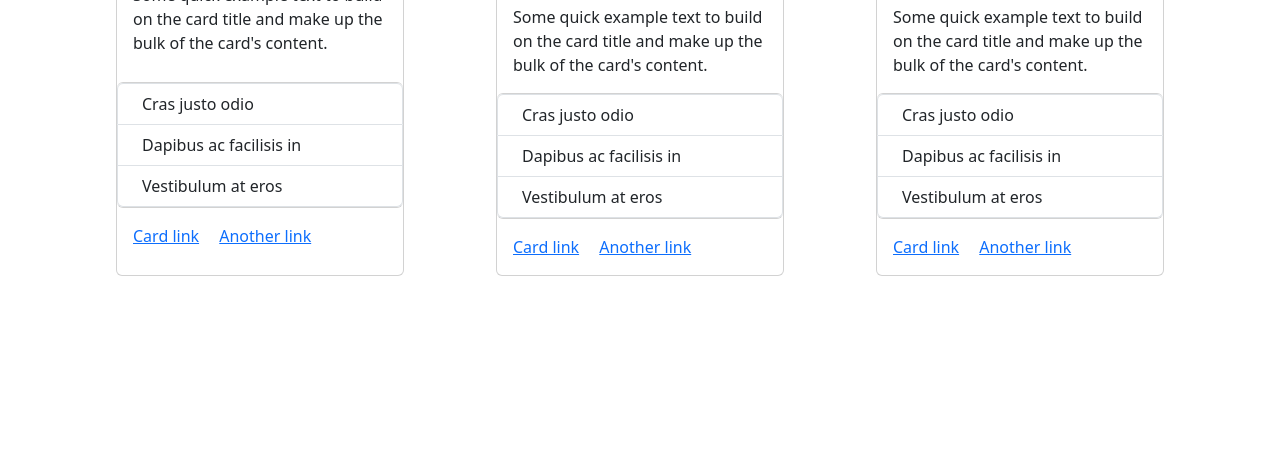
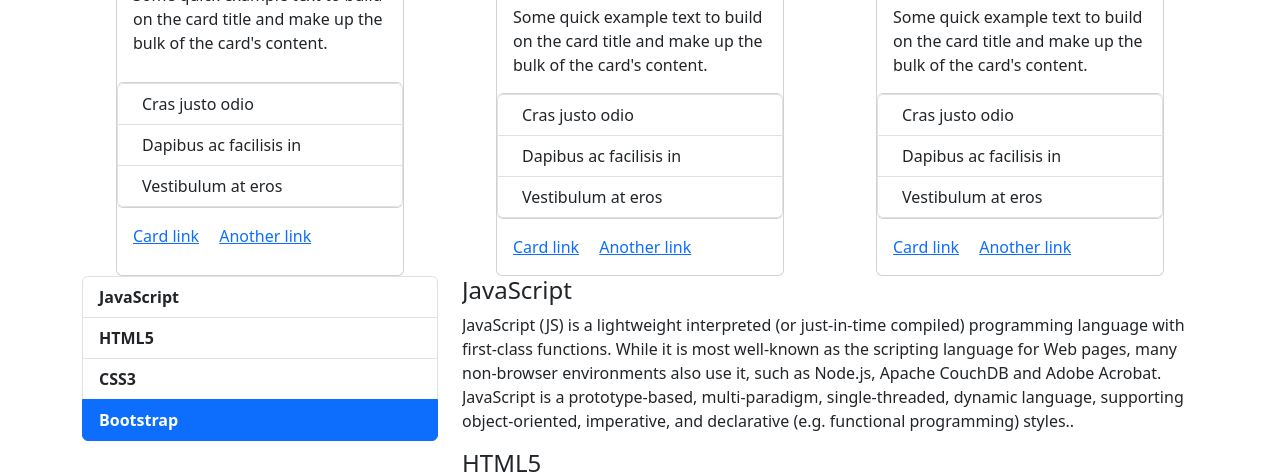
Before and after one commit to amazingawwal/Bootstrap-Portfolio, a plain HTML site: page index.html in a window 1280 px wide. Shown: the part 1425-1901 px from the top of the page. Before the commit the page ends 1701 px from the top, so only its background shows below. Drawn offline with nearby package versions, Linux system fonts and the light colour scheme.

Commit message:
completed html of skill section using bootstrap

```diff
--- a/css/style.css
+++ b/css/style.css
@@ -15,3 +15,5 @@
     width: 33rem !important;
 
 }
+
+style="height: 30%;  overflow-y:scroll; border: solid 0.002em black; border-radius:2%"
--- a/index.html
+++ b/index.html
@@ -95,7 +95,8 @@ height: 400px;">
         </div>
     </div>
 </section>
-<!-- Main Projects Section -->
+<!-- Main Projects Section end -->
+
 <section class="container">
     <div class="row">
         <div class="col-sm-12 col-lg-4 justify-card">
@@ -154,8 +155,37 @@ height: 400px;">
         </div>
     </div>
 </section>
+  <!-- Work Section -->
 
-  <!-- Work Section -->
+  <!-- Skills Section -->
+<section class="container">
+  <div class="row">
+    <div class="col-sm-12 col-lg-4">
+      <div id="list-example" class="list-group">
+        <a class="list-group-item list-group-item-action" href="#list-item-1"><strong>JavaScript</strong></a>
+        <a class="list-group-item list-group-item-action" href="#list-item-2"><strong>HTML5</strong></a>
+        <a class="list-group-item list-group-item-action" href="#list-item-3"><strong>CSS3</strong></a>
+        <a class="list-group-item list-group-item-action" href="#list-item-4"><strong>Bootstrap</strong></a>
+      </div>
+    </div>
+    <div class="col-sm-12 col-lg-8">
+        <div data-bs-spy="scroll" data-bs-target="#list-example" data-bs-smooth-scroll="true" class="scrollspy-example" tabindex="0" style="height: 200px; max-height: 400px; overflow-y:scroll;">
+            <h4 id="list-item-1">JavaScript</h4>
+            <p>JavaScript (JS) is a lightweight interpreted (or just-in-time compiled) programming language with first-class functions. While it is most well-known as the scripting language for Web pages, many non-browser environments also use it, such as Node.js, Apache CouchDB and Adobe Acrobat. JavaScript is a prototype-based, multi-paradigm, single-threaded, dynamic language, supporting object-oriented, imperative, and declarative (e.g. functional programming) styles..</p>
+            <h4 id="list-item-2">HTML5</h4>
+            <p>HTML5 (Hypertext Markup Language 5) is a markup language used for structuring and presenting content on the World Wide Web. It is the fifth and final major HTML version that is a World Wide Web Consortium (W3C) recommendation. The current specification is known as the HTML Living Standard.</p>
+            <h4 id="list-item-3">CSS3</h4>
+            <p>CSS3, also known as Cascading Style Sheets Level 3, is a more advanced version of CSS and the successor of CSS2. CSS3 is used for the same thing as CSS, namely to style web pages and make them more attractive and user-friendly.</p>
+            <h4 id="list-item-4">Bootstrap5</h4>
+            <p>CSS3, also known as Cascading Style Sheets Level 3, is a more advanced version of CSS and the successor of CSS2. CSS3 is used for the same thing as CSS, namely to style web pages and make them more attractive and user-friendly.</p>
+          </div>
+        </div>
+  </div>
+</section>
+
+
+
+
 
     <script src="https://cdn.jsdelivr.net/npm/bootstrap@5.3.2/dist/js/bootstrap.bundle.min.js" integrity="sha384-C6RzsynM9kWDrMNeT87bh95OGNyZPhcTNXj1NW7RuBCsyN/o0jlpcV8Qyq46cDfL" crossorigin="anonymous"></script>
 </body>
```
